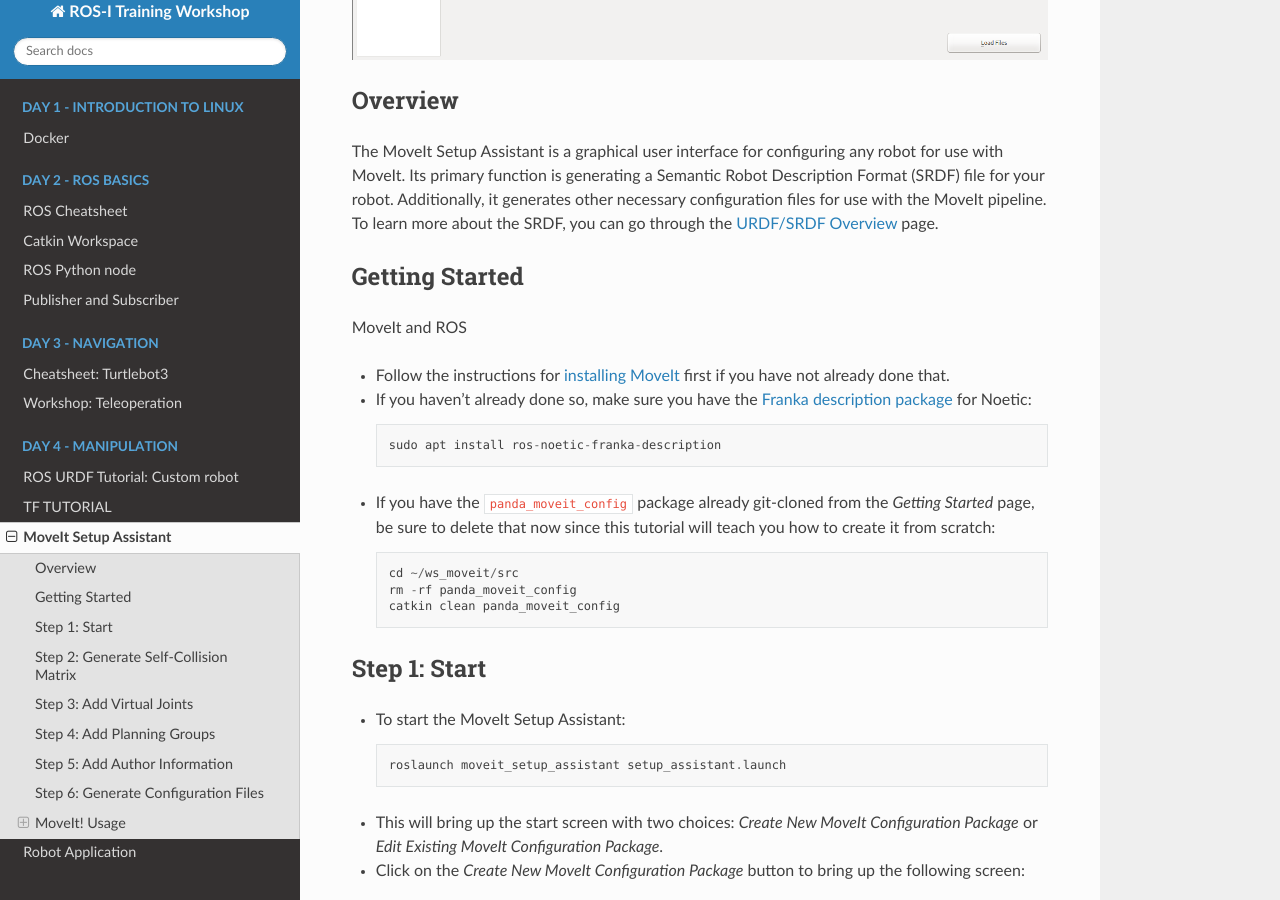
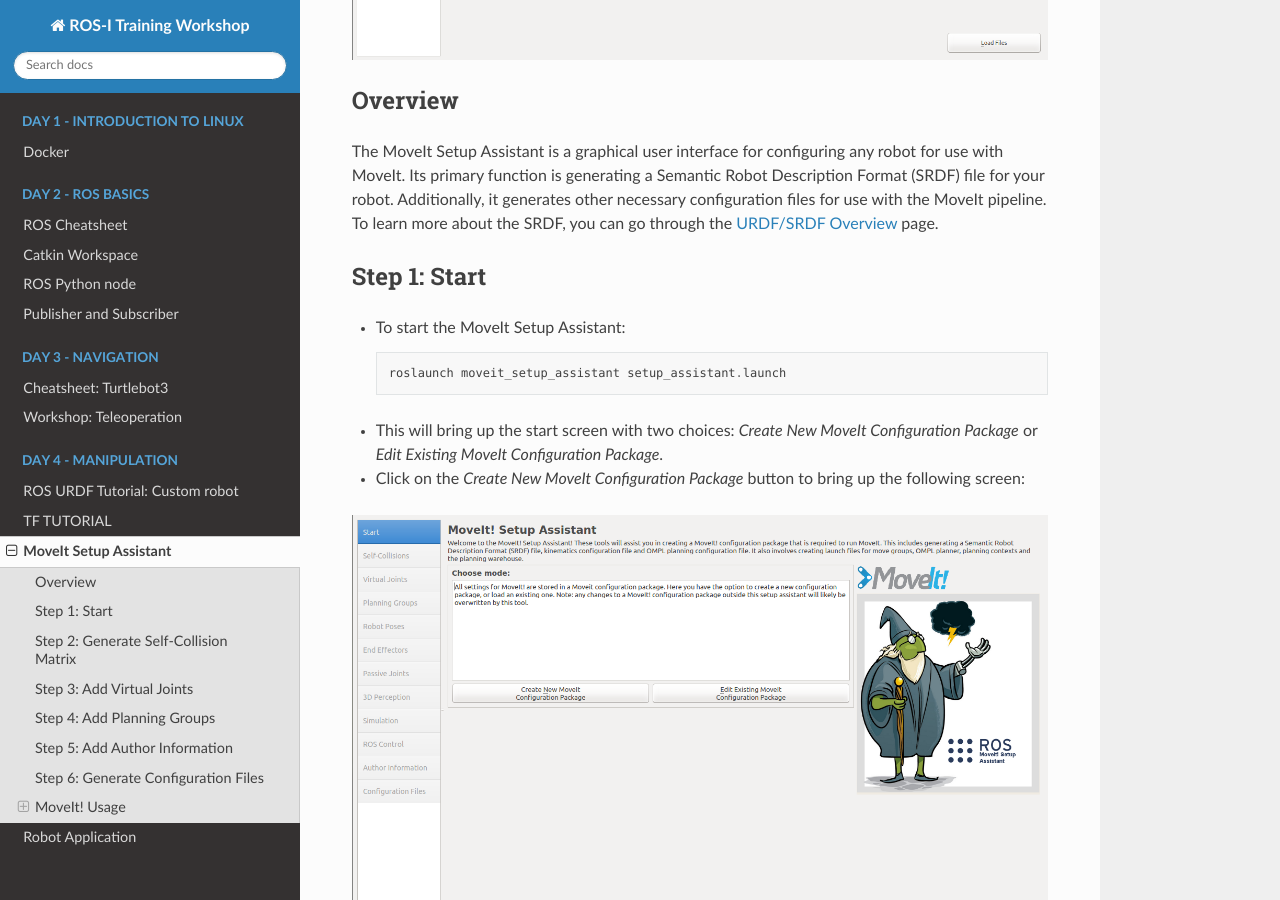
Before and after one commit to ROSinTraining/documentation, a Sphinx documentation site: the page built from workshop/source/_source/day4/moveit_setup.rst, in a window 1280 px wide and 900 px high, scrolled down 492 px. Built offline with Sphinx 7.4.7 and the Read the Docs theme 2.0.0, drawn with Linux system fonts in a browser that asks for light colours.

Commit message:
Remove getting started in moveit setup

```diff
--- a/workshop/source/_source/day4/moveit_setup.rst
+++ b/workshop/source/_source/day4/moveit_setup.rst
@@ -13,25 +13,6 @@
 for use with the MoveIt pipeline. To learn more about the SRDF, you
 can go through the `URDF/SRDF Overview <../urdf_srdf/urdf_srdf_tutorial.html>`_
 page.
-
-Getting Started
-------------------------
-
-MoveIt and ROS
-
-* Follow the instructions for `installing MoveIt <https://moveit.ros.org/install/>`_
-  first if you have not already done that.
-
-* If you haven't already done so, make sure you have the `Franka description
-  package <https://github.com/frankaemika/franka_ros>`_ for Noetic: ::
-
-    sudo apt install ros-noetic-franka-description
-
-* If you have the ``panda_moveit_config`` package already git-cloned from the *Getting Started* page, be sure to delete that now since this tutorial will teach you how to create it from scratch: ::
-
-   cd ~/ws_moveit/src
-   rm -rf panda_moveit_config
-   catkin clean panda_moveit_config
 
 Step 1: Start
 ---------------
```
